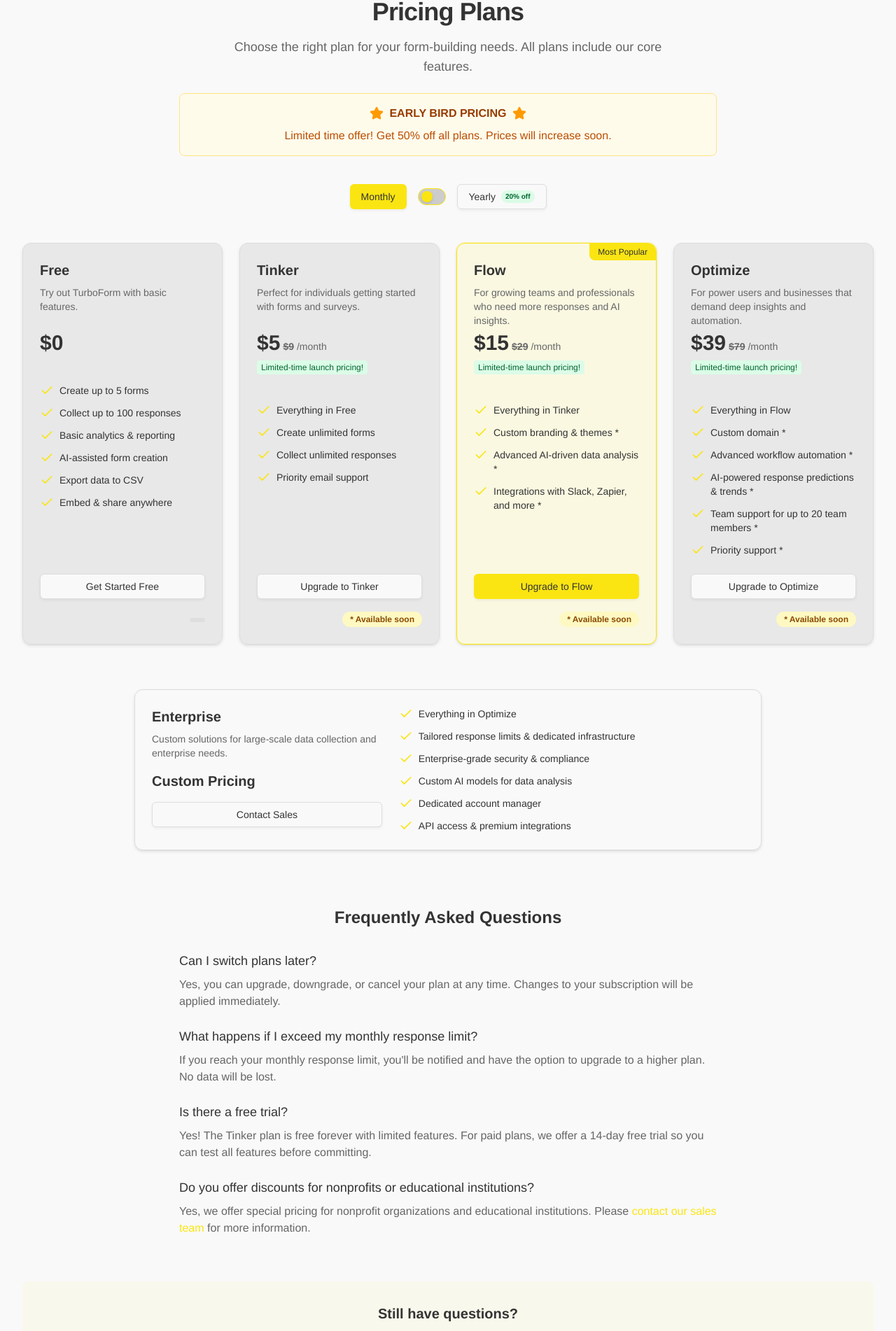
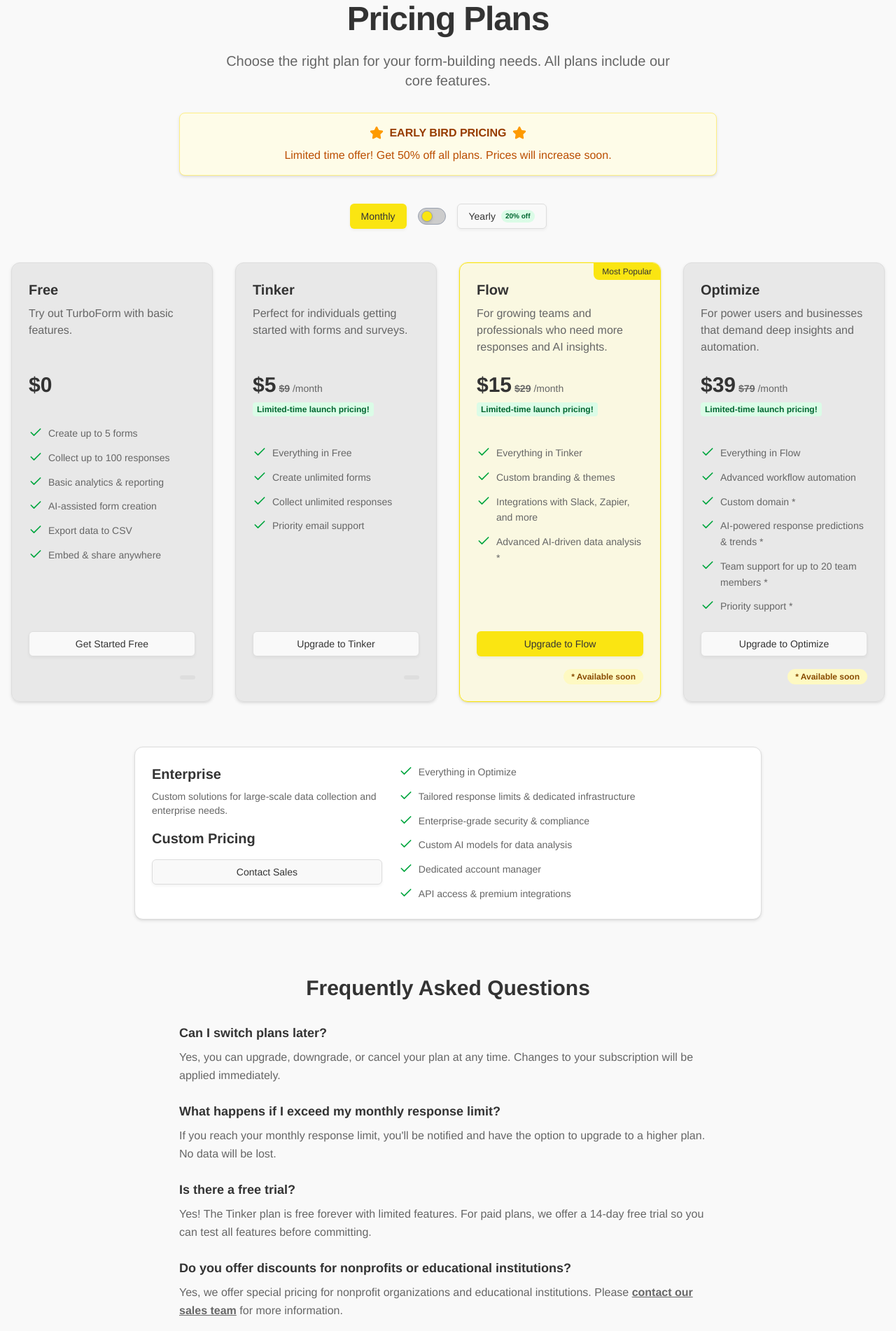
Before and after one commit to turboform/web, a Next.js app: page /pricing in a window 1280 px wide. Shown: the part 132-2034 px from the top of the page at 70% size. Built offline with nearby package versions, Linux system fonts and the light colour scheme; no server answers.

Commit message:
update styling

```diff
--- a/src/app/contact/page.tsx
+++ b/src/app/contact/page.tsx
@@ -199,7 +199,7 @@
         <CardFooter className="justify-between flex-col sm:flex-row border-t pt-6">
           <div className="text-sm text-muted-foreground mb-4 sm:mb-0">
             <p className="mb-1">Or reach out directly:</p>
-            <a href="mailto:support@turboform.ai" className="text-primary hover:underline">
+            <a href="mailto:support@turboform.ai" className="font-semibold underline">
               support@turboform.ai
             </a>
           </div>
--- a/src/app/edit-form/[id]/page.tsx
+++ b/src/app/edit-form/[id]/page.tsx
@@ -179,10 +179,7 @@
               </TabsContent>
 
               <TabsContent value="customization" className="mt-6">
-                <FormCustomization
-                  form={form}
-                  onFormChange={(updatedForm) => setForm(updatedForm)}
-                />
+                <FormCustomization form={form} onFormChange={(updatedForm) => setForm(updatedForm)} />
 
                 <div className="flex justify-end space-x-4 mt-6">
                   <Button variant="outline" onClick={() => router.push('/dashboard')}>
--- a/src/app/f/[shortId]/page.tsx
+++ b/src/app/f/[shortId]/page.tsx
@@ -73,7 +73,7 @@
         </Suspense>
 
         <CardFooter className="flex justify-center pt-6 pb-4 text-xs text-muted-foreground mt-auto">
-          <Link href="https://turboform.ai" target="_blank" className="hover:text-primary transition-colors underline">
+          <Link href="https://turboform.ai" target="_blank" className="transition-colors underline">
             Powered by TurboForm
           </Link>
         </CardFooter>
--- a/src/app/pricing/page.tsx
+++ b/src/app/pricing/page.tsx
@@ -62,9 +62,9 @@
     yearlyPriceId: process.env.NEXT_PUBLIC_FLOW_YEARLY_PRICE_ID,
     features: [
       'Everything in Tinker',
-      'Custom branding & themes *',
+      'Custom branding & themes',
+      'Integrations with Slack, Zapier, and more',
       'Advanced AI-driven data analysis *',
-      'Integrations with Slack, Zapier, and more *',
     ],
     buttonText: 'Upgrade to Flow',
     isPopular: true,
@@ -84,8 +84,8 @@
     yearlyPriceId: process.env.NEXT_PUBLIC_OPTIMIZE_YEARLY_PRICE_ID,
     features: [
       'Everything in Flow',
+      'Advanced workflow automation',
       'Custom domain *',
-      'Advanced workflow automation *',
       'AI-powered response predictions & trends *',
       'Team support for up to 20 team members *',
       'Priority support *',
@@ -196,15 +196,15 @@
   }
 
   return (
-    <div className="container mx-auto max-w-7xl py-16 px-4 sm:px-6 lg:px-8">
+    <div className="container mx-auto max-w-7xl py-16 px-4">
       <div className="text-center">
-        <h1 className="text-4xl font-bold tracking-tight mb-4">Pricing Plans</h1>
-        <p className="text-lg text-muted-foreground max-w-2xl mx-auto mb-6">
+        <h1 className="text-4xl md:text-5xl font-extrabold tracking-tight mb-4 leading-tight">Pricing Plans</h1>
+        <p className="text-lg md:text-xl text-muted-foreground max-w-2xl mx-auto mb-8 font-medium">
           Choose the right plan for your form-building needs. All plans include our core features.
         </p>
 
         {/* Early Bird Banner */}
-        <div className="bg-amber-50 border border-amber-200 rounded-lg p-4 max-w-3xl mx-auto mb-10 flex flex-col items-center justify-center">
+        <div className="bg-yellow-50 border border-yellow-200 rounded-lg p-4 max-w-3xl mx-auto mb-10 flex flex-col items-center justify-center shadow-sm">
           <div className="text-amber-800 font-medium flex items-center gap-2 mb-2">
             <Star className="h-5 w-5 text-amber-500 fill-amber-500" />
             <span className="font-bold">EARLY BIRD PRICING</span>
@@ -225,12 +225,12 @@
           </Button>
           <div className="relative flex items-center">
             <div
-              className="h-6 w-10 rounded-full bg-muted flex items-center p-1 cursor-pointer border border-primary"
+              className="h-6 w-10 rounded-full bg-muted flex items-center p-1 cursor-pointer border border-gray-400"
               onClick={() => setBillingPeriod(billingPeriod === 'monthly' ? 'yearly' : 'monthly')}
             >
               <div
                 className={cn(
-                  'h-4 w-4 rounded-full bg-primary shadow-sm transition-transform',
+                  'h-4 w-4 rounded-full bg-primary shadow-sm transition-transform border border-gray-400',
                   billingPeriod === 'yearly' ? 'translate-x-4' : 'translate-x-0'
                 )}
               ></div>
@@ -249,12 +249,12 @@
       </div>
 
       {/* Pricing grid */}
-      <div className="grid grid-cols-1 md:grid-cols-2 lg:grid-cols-4 gap-6 mb-16">
+      <div className="grid grid-cols-1 md:grid-cols-2 lg:grid-cols-4 gap-6 md:gap-8 mb-16">
         {pricingPlans.slice(0, 4).map((plan, idx) => (
           <div
             key={idx}
             className={cn(
-              'flex flex-col rounded-xl p-6 border shadow-sm relative overflow-hidden transition-all hover:shadow-lg',
+              'flex flex-col rounded-xl p-6 border shadow-sm relative overflow-hidden transition-all hover:shadow-lg bg-card',
               plan.isPopular ? 'border-primary ring-1 ring-primary/20' : 'border-border',
               plan.color
             )}
@@ -268,8 +268,8 @@
             )}
 
             <div className="mb-6">
-              <h3 className="text-xl font-bold mb-2">{plan.name}</h3>
-              <p className="text-sm text-muted-foreground mb-4 h-12">{plan.description}</p>
+              <h3 className="text-xl font-semibold mb-2">{plan.name}</h3>
+              <p className="text-base text-muted-foreground mb-4 h-20">{plan.description}</p>
 
               <div className="mb-4">
                 {plan.monthlyPrice !== null ? (
@@ -292,7 +292,7 @@
                           /{billingPeriod === 'monthly' ? 'month' : 'year'}
                         </span>
                         <div className="mt-1">
-                          <span className="text-xs inline-block bg-green-100 text-green-800 rounded px-1.5 py-0.5">
+                          <span className="text-xs inline-block font-semibold bg-green-100 text-green-800 rounded px-1.5 py-0.5">
                             Limited-time launch pricing!
                           </span>
                         </div>
@@ -308,8 +308,8 @@
             <div className="space-y-3 mb-6">
               {plan.features.map((feature, idx) => (
                 <div key={idx} className="flex items-start">
-                  <Check className="h-5 w-5 text-primary shrink-0 mr-2" />
-                  <span className="text-sm">{feature}</span>
+                  <Check className="h-5 w-5 text-green-600 dark:text-green-400 shrink-0 mr-2" />
+                  <span className="text-sm text-muted-foreground leading-relaxed">{feature}</span>
                 </div>
               ))}
             </div>
@@ -336,7 +336,7 @@
               </Button>
 
               <div className="mt-4 text-right">
-                {plan.hasDiscount ? (
+                {idx === 2 || idx === 3 ? (
                   <Badge className="text-xs bg-yellow-100 text-yellow-800 hover:bg-yellow-100 hover:text-yellow-800">
                     * Available soon
                   </Badge>
@@ -351,9 +351,9 @@
 
       {/* Enterprise plan in full width */}
       <div className="mb-16">
-        <div className="rounded-xl p-6 border shadow-sm relative overflow-hidden transition-all hover:shadow-lg max-w-4xl mx-auto grid md:grid-cols-[2fr_3fr] gap-6">
+        <div className="rounded-xl p-6 border shadow-sm relative overflow-hidden transition-all hover:shadow-lg max-w-4xl mx-auto grid md:grid-cols-[2fr_3fr] gap-6 bg-card">
           <div>
-            <h3 className="text-xl font-bold mb-2">{pricingPlans[4].name}</h3>
+            <h3 className="text-xl font-semibold mb-2">{pricingPlans[4].name}</h3>
             <p className="text-sm text-muted-foreground mb-4">{pricingPlans[4].description}</p>
 
             <div className="mb-4">
@@ -368,8 +368,8 @@
           <div className="space-y-3">
             {pricingPlans[4].features.map((feature, idx) => (
               <div key={idx} className="flex items-start">
-                <Check className="h-5 w-5 text-primary shrink-0 mr-2" />
-                <span className="text-sm">{feature}</span>
+                <Check className="h-5 w-5 text-green-600 dark:text-green-400 shrink-0 mr-2" />
+                <span className="text-sm text-muted-foreground leading-relaxed">{feature}</span>
               </div>
             ))}
           </div>
@@ -378,40 +378,40 @@
 
       {/* FAQ Section */}
       <div className="max-w-3xl mx-auto mt-20">
-        <h2 className="text-2xl font-bold text-center mb-8">Frequently Asked Questions</h2>
+        <h2 className="text-2xl md:text-3xl font-bold text-center mb-8">Frequently Asked Questions</h2>
 
         <div className="space-y-6">
           <div>
-            <h3 className="text-lg font-medium mb-2">Can I switch plans later?</h3>
-            <p className="text-muted-foreground">
+            <h3 className="text-lg font-semibold mb-2">Can I switch plans later?</h3>
+            <p className="text-muted-foreground leading-relaxed">
               Yes, you can upgrade, downgrade, or cancel your plan at any time. Changes to your subscription will be
               applied immediately.
             </p>
           </div>
 
           <div>
-            <h3 className="text-lg font-medium mb-2">What happens if I exceed my monthly response limit?</h3>
-            <p className="text-muted-foreground">
+            <h3 className="text-lg font-semibold mb-2">What happens if I exceed my monthly response limit?</h3>
+            <p className="text-muted-foreground leading-relaxed">
               If you reach your monthly response limit, you&apos;ll be notified and have the option to upgrade to a
               higher plan. No data will be lost.
             </p>
           </div>
 
           <div>
-            <h3 className="text-lg font-medium mb-2">Is there a free trial?</h3>
-            <p className="text-muted-foreground">
+            <h3 className="text-lg font-semibold mb-2">Is there a free trial?</h3>
+            <p className="text-muted-foreground leading-relaxed">
               Yes! The Tinker plan is free forever with limited features. For paid plans, we offer a 14-day free trial
               so you can test all features before committing.
             </p>
           </div>
 
           <div>
-            <h3 className="text-lg font-medium mb-2">
+            <h3 className="text-lg font-semibold mb-2">
               Do you offer discounts for nonprofits or educational institutions?
             </h3>
-            <p className="text-muted-foreground">
+            <p className="text-muted-foreground leading-relaxed">
               Yes, we offer special pricing for nonprofit organizations and educational institutions. Please{' '}
-              <Link href="/contact" className="text-primary hover:underline">
+              <Link href="/contact" className="font-semibold underline">
                 contact our sales team
               </Link>{' '}
               for more information.
@@ -421,8 +421,8 @@
       </div>
 
       {/* Contact Section */}
-      <div className="bg-primary/5 rounded-lg p-8 mt-16 text-center">
-        <h2 className="text-xl font-bold mb-2">Still have questions?</h2>
+      <div className="bg-primary/5 rounded-xl p-8 mt-16 text-center shadow-sm">
+        <h2 className="text-xl md:text-2xl font-semibold mb-2">Still have questions?</h2>
         <p className="text-muted-foreground mb-4">
           Our team is here to help with any questions you might have about our pricing plans.
         </p>
```
